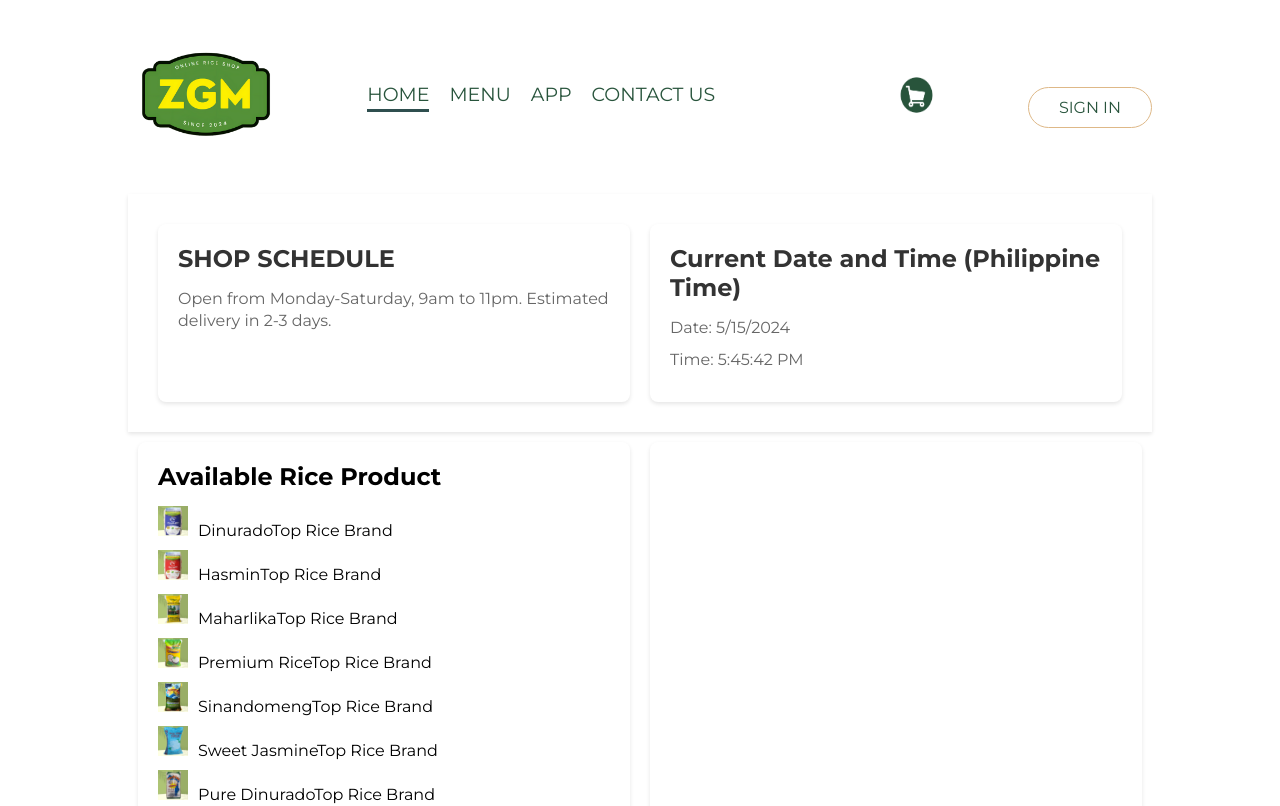
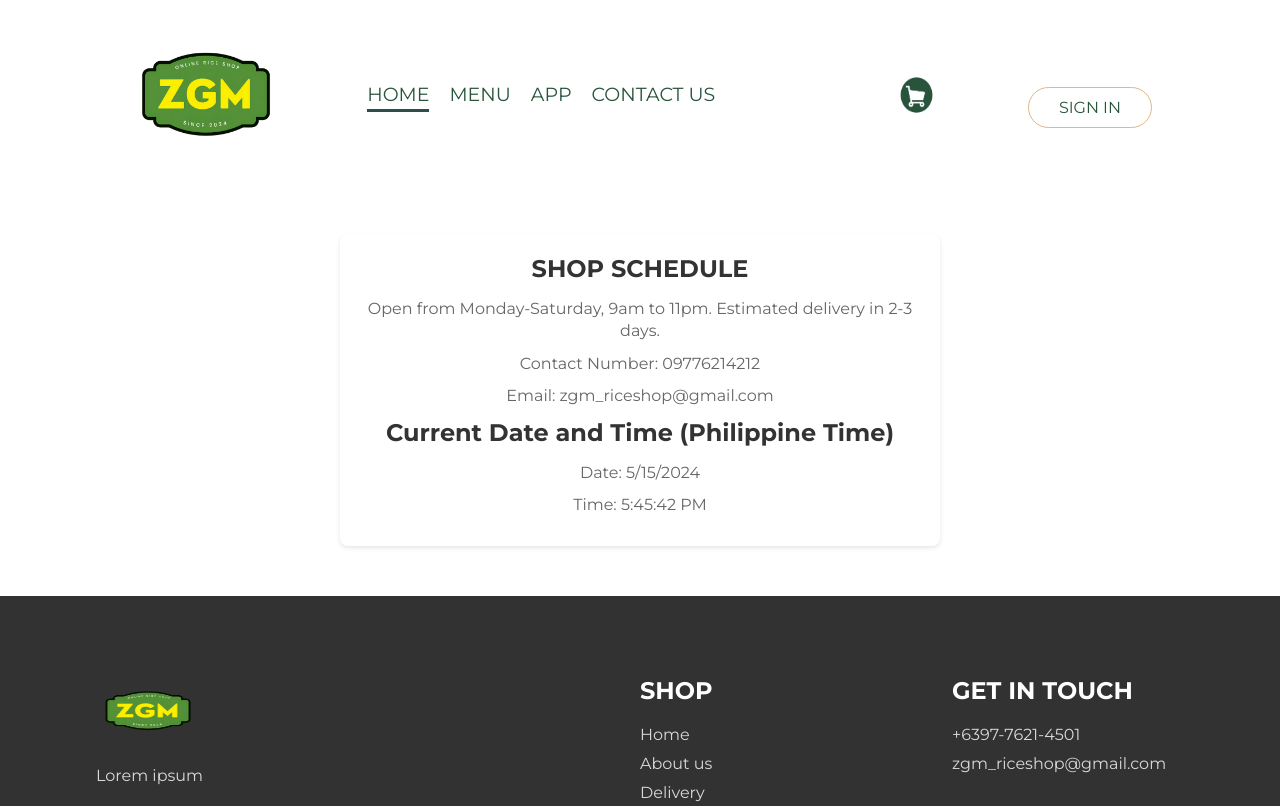
Before and after one commit to RachelleCanta/D-Innovators_RiceSystem, a React (Create React App) app in the folder fe/rice-system-app/: page /contact-us in a window 1280 px wide. Shown: the top 806 px of the page. Built offline with nearby package versions, Linux system fonts and the light colour scheme; a web font is replaced by a local one.

Commit message:
Added Contact Us Section

```diff
--- a/fe/rice-system-app/src/App.js
+++ b/fe/rice-system-app/src/App.js
@@ -8,7 +8,9 @@
 import LoginPopup from './components/LoginPopup/LoginPopup';
 import Menu from './components/Menu/Menu';
 import StoreProvider from './context/StoreContext';
-import TrackOrder from './pages/TrackOrder.js/TrackOrder';
+import TrackOrder from './pages/TrackOrder/TrackOrder';
+import ContactUs from './components/ContactUs/ContactUs';
+import AppDownload from './components/AppDownload/AppDownload';
 
 const App = () => {
   const [showLogin, setShowLogin] = useState(false);
@@ -29,7 +31,9 @@
             <Route path='/checkout' element={<PlaceOrder />} />
             <Route path='/track-order' element={<TrackOrder />} />
             <Route path='/menu' element={<Menu />} />
-            <Route path='/contact-us' element={<Menu />} />
+            <Route path='/contact-us' element={<ContactUs />} />
+            <Route path='/app' element={<AppDownload />} />
+            <Route path='/contact-us' element={<ContactUs />}/>
 
           </Routes>
         </BrowserRouter>
--- /dev/null
+++ b/fe/rice-system-app/src/components/ContactUs/ContactUs.css
@@ -0,0 +1,23 @@
+.contact-us {
+    padding: 20px;
+    background-color: #ffffff;
+    border-radius: 8px;
+    box-shadow: 0 2px 4px rgba(0, 0, 0, 0.1);
+    max-width: 600px;
+    margin: 40px auto;
+    text-align: center;
+  }
+
+  .contact-us h2 {
+    font-size: 1.5rem;
+    font-weight: bold;
+    color: #333333;
+    margin-bottom: 15px;
+  }
+
+  .contact-us p {
+    font-size: 1rem;
+    color: #666666;
+    line-height: 1.4;
+    margin-bottom: 10px;
+  }
--- /dev/null
+++ b/fe/rice-system-app/src/components/ContactUs/ContactUs.js
@@ -0,0 +1,48 @@
+import React, { useState, useEffect } from 'react';
+import './ContactUs.css';
+
+const ContactUs = () => {
+  const [currentTime, setCurrentTime] = useState('');
+  const [currentDate, setCurrentDate] = useState('');
+  const [shopSchedule, setShopSchedule] = useState('');
+  const [isShopOpen, setIsShopOpen] = useState(true);
+
+  useEffect(() => {
+    const interval = setInterval(() => {
+      const now = new Date();
+      const hours = now.getHours();
+      setCurrentTime(now.toLocaleTimeString('en-PH', { timeZone: 'Asia/Manila' }));
+      setCurrentDate(now.toLocaleDateString('en-PH', { timeZone: 'Asia/Manila' }));
+
+      setIsShopOpen(hours >= 9 && hours < 23);
+
+      updateShopSchedule();
+    }, 1000);
+
+    return () => clearInterval(interval);
+  }, []);
+
+  const updateShopSchedule = () => {
+    const now = new Date();
+    const day = now.getDay();
+    const daysOfWeek = ['Sunday', 'Monday', 'Tuesday', 'Wednesday', 'Thursday', 'Friday', 'Saturday'];
+    const today = daysOfWeek[day];
+
+    const isOpen = isShopOpen ? `Open from Monday-Saturday, 9am to 11pm. Estimated delivery in 2-3 days.` : `Closed today. Next delivery in 2-3 days.`;
+    setShopSchedule(isOpen);
+  };
+
+  return (
+    <div className="contact-us">
+      <h2>SHOP SCHEDULE</h2>
+      <p>{shopSchedule}</p>
+      <p>Contact Number: 09776214212</p>
+      <p>Email: zgm_riceshop@gmail.com</p>
+      <h2>Current Date and Time (Philippine Time)</h2>
+      <p>Date: {currentDate}</p>
+      <p>Time: {currentTime}</p>
+    </div>
+  );
+};
+
+export default ContactUs;
--- a/fe/rice-system-app/src/components/Navbar/Navbar.js
+++ b/fe/rice-system-app/src/components/Navbar/Navbar.js
@@ -14,9 +14,9 @@
     } else if (menuItem === "home") {
       navigate('/');
     } else if (menuItem === "app") {
-      // Scroll to the footer section when clicking "App"
-      const footerSection = document.getElementById('footer');
-      footerSection.scrollIntoView({ behavior: 'smooth' });
+      navigate('/app');
+    } else if (menuItem === "contact-us") {
+      navigate('/contact-us');
     }
   };
 
```
Also changed, not shown: fe/rice-system-app/src/pages/TrackOrder/TrackOrder.css (renamed from fe/rice-system-app/src/pages/TrackOrder.js/TrackOrder.css), fe/rice-system-app/src/pages/TrackOrder/TrackOrder.js (renamed from fe/rice-system-app/src/pages/TrackOrder.js/TrackOrder.js).
